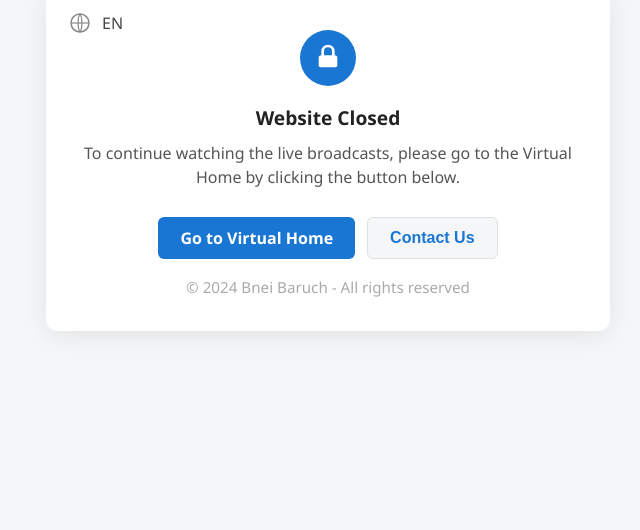
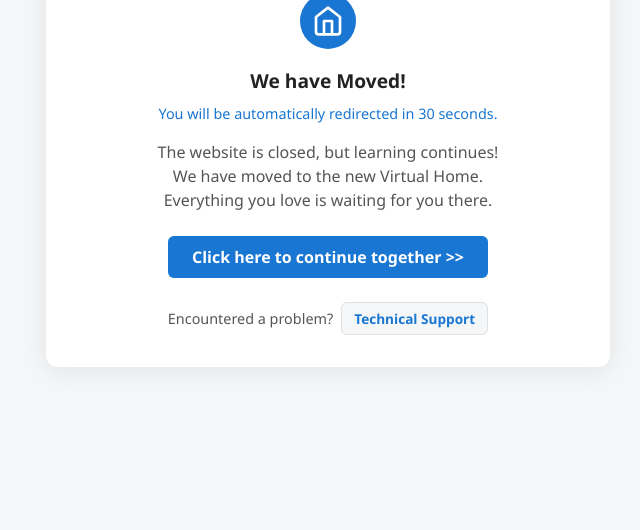
Before and after one commit to hila-shor/redirect-to-kli.one-page, a plain HTML site: page index.html in a window 1280 px wide. Shown: the part 270-800 px from the top of the page, without its empty margins (312-952 px from the left). Drawn offline with Linux system fonts and the light colour scheme.

Commit message:
update redirect page content and button layout

```diff
--- a/index.html
+++ b/index.html
@@ -178,14 +178,25 @@
         .card-message {
             color: #555;
             font-size: 1rem;
-            margin-bottom: 28px;
+            margin-bottom: 24px;
             line-height: 1.5;
+        }
+
+        .redirect-message {
+            color: var(--main-blue);
+            font-size: 0.9rem;
+            margin-bottom: 16px;
+            line-height: 1.4;
+            font-weight: 500;
         }
         .card-actions {
             display: flex;
             gap: 12px;
             flex-wrap: wrap;
             justify-content: center;
+            flex-direction: column;
+            align-items: center;
+
         }
         .btn {
             padding: 10px 22px;
@@ -264,19 +275,31 @@
             <div class="card-content">
                 <div class="card-icon">
                     <svg viewBox="0 0 24 24" fill="none" xmlns="http://www.w3.org/2000/svg">
-                        <rect x="5" y="10" width="14" height="9" rx="2" fill="currentColor"/>
-                        <path d="M8 10V7a4 4 0 1 1 8 0v3" stroke="#fff" stroke-width="2" stroke-linecap="round" stroke-linejoin="round"/>
+                        <circle cx="12" cy="12" r="10" fill="#1976d2"/>
+                        <path d="M3 9l9-7 9 7v11a2 2 0 0 1-2 2H5a2 2 0 0 1-2-2z" stroke="white" stroke-width="2" stroke-linecap="round" stroke-linejoin="round"/>
+                        <path d="M9 22V12h6v10" stroke="white" stroke-width="2" stroke-linecap="round" stroke-linejoin="round"/>
                     </svg>
                 </div>
-                <div class="card-title" data-en="Website Closed" data-he="האתר נסגר" data-ru="Сайт закрыт" data-es="Sitio cerrado">Website Closed</div>
+                <div class="card-title" data-en="We have Moved!" data-he="עברנו דירה!" data-ru="Мы переехали!" data-es="¡Nos mudamos!">We've Moved!</div>
 
-                <div class="card-message" data-en="To continue watching the live broadcasts, please go to the Virtual Home by clicking the button below." data-he="להמשך צפייה בשידורים החיים – ניתן לעבור לבית הווירטואלי בלחיצה על הכפתור." data-ru="Чтобы продолжить просмотр прямых трансляций, перейдите в Виртуальный Дом, нажав на кнопку ниже." data-es="Para seguir viendo las transmisiones en vivo, entra a la Casa Virtual haciendo clic en el botón.">To continue watching the live broadcasts, please go to the Virtual Home by clicking the button below.</div>
+                <div class="redirect-message" data-en="You will be automatically redirected in 30 seconds." data-he="תועבר אוטומטית תוך 30 שניות." data-ru="Вы будете автоматически перенаправлены через 30 секунд." data-es="Serás redirigido automáticamente en 30 segundos.">You will be automatically redirected in 30 seconds.</div>
+
+                <div class="card-message" data-en="The website is closed, but learning continues!<br>We have moved to the new Virtual Home.<br>Everything you love is waiting for you there." data-he="האתר נסגר, אבל הלימוד ממשיך!<br/>עברנו לבית הווירטואלי החדש.<br/>מחכה לכם שם כל מה שאתם אוהבים." data-ru="Сайт закрыт, но обучение продолжается!<br>Мы переехали в новый Виртуальный Дом.<br>Все, что вы любите, ждет вас там." data-es="¡El sitio web está cerrado, pero el aprendizaje continúa!<br>Nos hemos mudado a la nueva Casa Virtual.<br>Todo lo que amas te espera allí.">The website is closed, but learning continues!<br>We have moved to the new Virtual Home.<br>Everything you love is waiting for you there.</div>
+
+
                 <div class="card-actions">
-                    <a href="https://kli.one/dash/broadcast" class="btn btn-primary" data-en="Go to Virtual Home" data-he="לבית הוירטואלי" data-ru="Перейти в виртуальный дом" data-es="Ir a Casa Virtual">Go to Virtual Home</a>
-                    <button class="btn btn-secondary" id="contactUsBtn" data-en="Contact Us" data-he="צור קשר" data-ru="Связаться с нами" data-es="Contáctanos">Contact Us</button>
+                    <!-- כפתור ראשי -->
+                    <a href="https://kli.one/dash/broadcast" class="btn btn-primary" style="width: auto; min-width: 240px; max-width: 350px; padding: 10px 24px;" data-en="Click here to continue together >>" data-he="לחצו כאן וממשיכים יחד >>" data-ru="Продолжить вместе >>" data-es="Continuar juntos >>">
+                        לחצו כאן וממשיכים יחד >>
+                    </a>
+
+                    <!-- שורת תמיכה -->
+                    <div style="display: flex; align-items: center; justify-content: center; gap: 8px; margin-top: 12px;">
+                        <span style="font-size: 0.9em; color: #555;" data-en="Encountered a problem?" data-he="נתקלתם בבעיה?" data-ru="Возникла проблема?" data-es="¿Tuviste un problema?">נתקלתם בבעיה?</span>
+                        <a href="#" class="btn btn-secondary" style="padding: 6px 12px; font-size: 0.85em;" data-en="Technical Support" data-he="תמיכה טכנית" data-ru="Техническая поддержка" data-es="Soporte técnico" onclick="openEmailSupport(); return false;">תמיכה טכנית</a>
+                    </div>
                 </div>
             </div>
-            <div class="footer" data-en="© 2024 Bnei Baruch - All rights reserved" data-he="© 2024 בני ברוך - כל הזכויות שמורות" data-ru="© 2024 Bnei Baruch - Все права защищены" data-es="© 2024 Bnei Baruch - Todos los derechos reservados">© 2024 Bnei Baruch - All rights reserved</div>
         </div>
     </div>
     <script>
@@ -299,10 +322,10 @@
             document.querySelector('.lang-option[data-lang="' + lang + '"]').classList.add('active');
             document.querySelectorAll('[data-' + lang + ']').forEach(element => {
                 const text = element.getAttribute('data-' + lang);
-                if (text) element.textContent = text;
+                if (text) element.innerHTML = text;
             });
             localStorage.setItem('redirect_language', lang);
-            // עדכון מיקום כפתור השפה
+
             const langFloat = document.getElementById('langFloat');
             if (lang === 'he') {
                 langFloat.classList.remove('left');
@@ -311,6 +334,10 @@
                 langFloat.classList.remove('right');
                 langFloat.classList.add('left');
             }
+
+            /* // Update original text for countdown
+            const countdownDisplay = document.querySelector('.redirect-message');
+            window.originalText = countdownDisplay.textContent; */
         }
         function selectLang(lang, event) {
             setLanguage(lang);
@@ -322,12 +349,21 @@
             list.classList.toggle('show');
             event.stopPropagation();
         }
+
+        function openEmailSupport() {
+            const email = 'help@kli.one';
+            const subject = 'Technical Live stream access problem after site closure';
+
+            // Always use Gmail compose as primary method
+            const gmailUrl = `https://mail.google.com/mail/?view=cm&fs=1&to=${encodeURIComponent(email)}&su=${encodeURIComponent(subject)}`;
+            window.open(gmailUrl, '_blank');
+        }
         document.addEventListener('DOMContentLoaded', function() {
             const savedLang = localStorage.getItem('redirect_language');
             const detectedLang = savedLang || detectLanguage();
             setLanguage(detectedLang);
 
-            // Add click handler for Contact Us button to ensure it works
+            /* // Add click handler for Contact Us button to ensure it works
             const contactBtn = document.getElementById('contactUsBtn');
             if (contactBtn) {
                 contactBtn.addEventListener('click', function() {
@@ -341,8 +377,25 @@
                     window.open(gmailUrl, '_blank');
                     console.log('Opening Gmail compose');
                 });
-            }
+            } */
 
+            /* // Start 30-second countdown for automatic redirect
+            let countdown = 30;
+            const countdownDisplay = document.querySelector('.redirect-message');
+            window.originalText = countdownDisplay.textContent;
+
+            const countdownInterval = setInterval(function() {
+                countdown--;
+                if (countdown > 0) {
+                    // Update countdown display text
+                    const countdownText = window.originalText.replace(/\d+/, countdown);
+                    countdownDisplay.innerHTML = countdownText;
+                } else {
+                    // Redirect to kli.one
+                    clearInterval(countdownInterval);
+                    window.location.href = 'https://kli.one';
+                }
+            }, 1000); */
 
         });
         document.addEventListener('click', function(e) {
```
